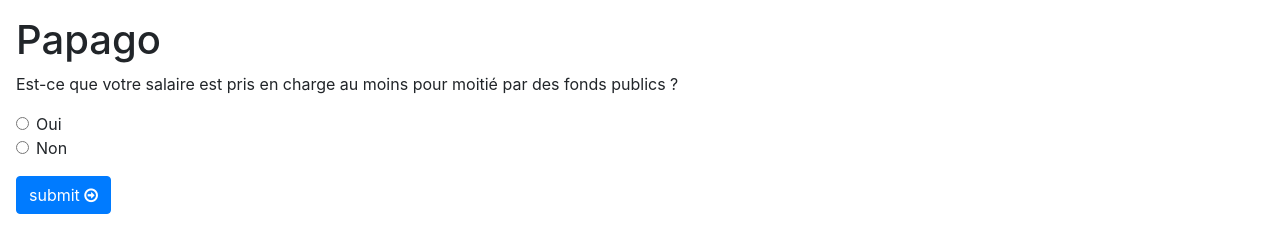
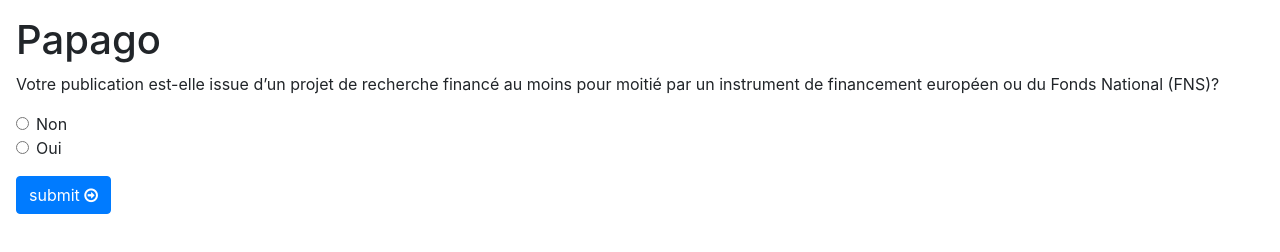
Before and after one commit to micaelacq/Papago, a plain HTML site: page index.html in a window 1280 px wide. Drawn offline with nearby package versions, Linux system fonts and the light colour scheme.

Commit message:
Set first item to render to 0.

```diff
--- a/index.html
+++ b/index.html
@@ -109,7 +109,7 @@
     .done(function( data ) {
       papago = data;
       $('#buttons').show();
-      format("1");
+      format("0");
     })
     .fail(function(xhr, status, error) {
       $('form').html(translate[lang]['error']);
```
